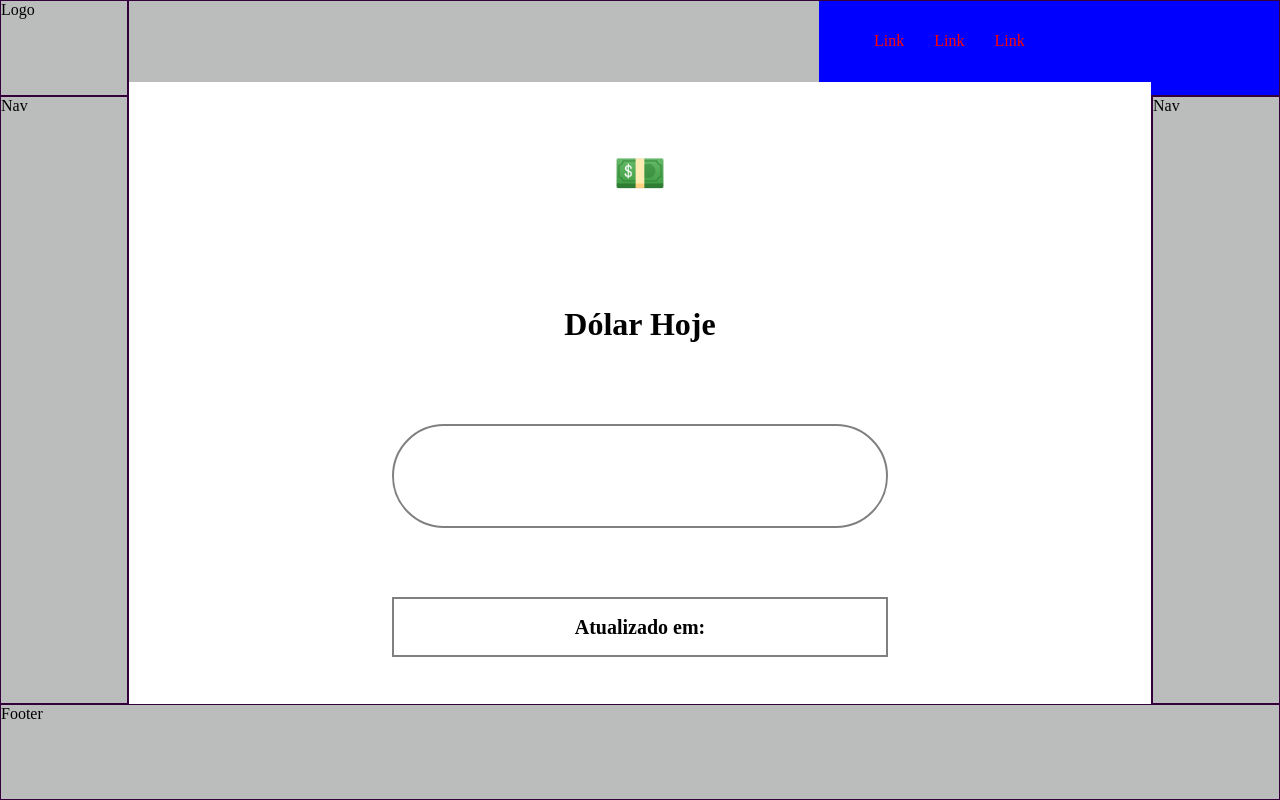
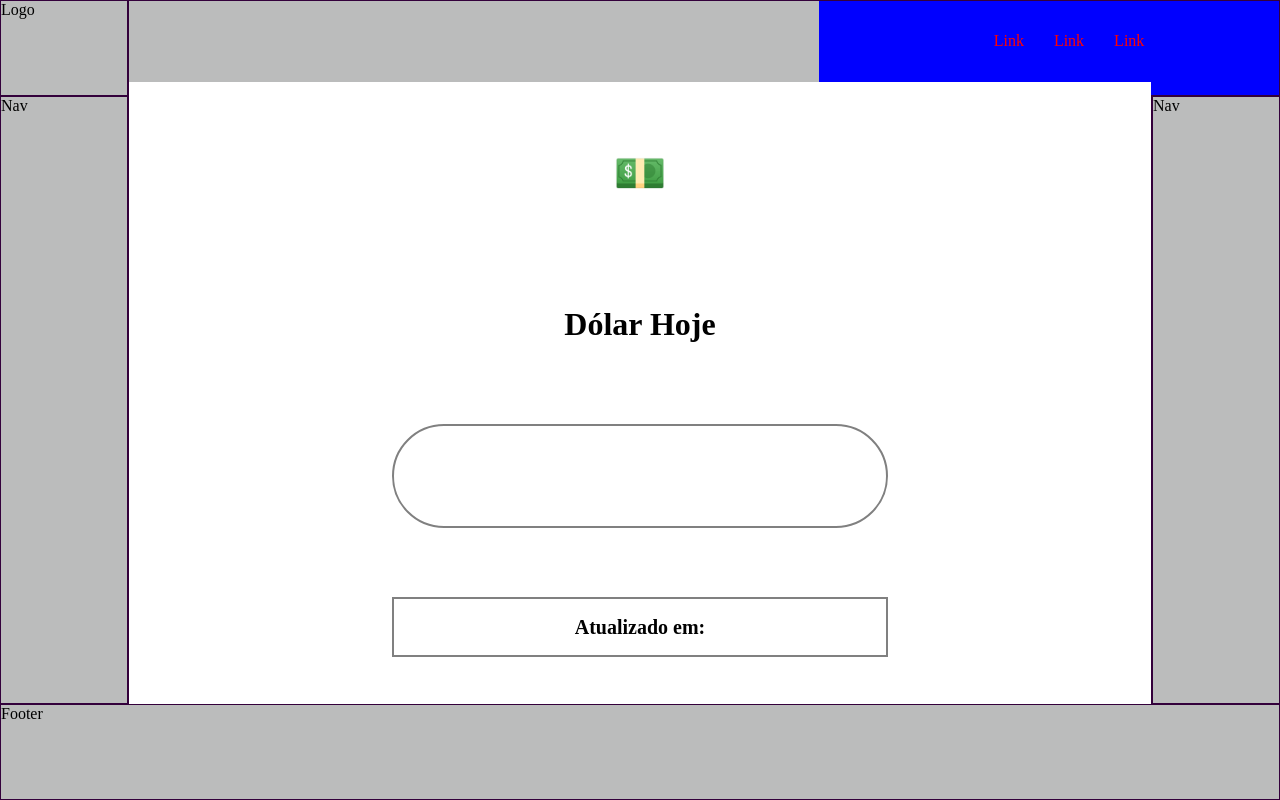
Before and after one commit to Rodrigo-Tibirica/DolarAtual.com, a React (Create React App) app: page / in a window 1280 px wide. Built offline with nearby package versions, Linux system fonts and the light colour scheme; no server answers.

Commit message:
LayoutAlfa

```diff
--- a/src/styles/css/App.css
+++ b/src/styles/css/App.css
@@ -17,7 +17,7 @@
   background: #bbbcbc;
   border: #33003b 1px solid;
   grid-column: 2/4;
-  justify-content: end;
+  justify-content: flex-end;
 }
 
 .app div.main {
--- a/src/styles/css/Header.css
+++ b/src/styles/css/Header.css
@@ -3,6 +3,8 @@ nav {
   background-color: blue;
   width: 40%;
   margin: 0;
+  justify-content: center;
+  padding: 0 auto;
 }
 
 nav ul {
--- a/src/styles/sass/App.scss
+++ b/src/styles/sass/App.scss
@@ -24,7 +24,7 @@ $aside-width: 10%;
         background: $default-bg-color;
         border: $default-border;
         grid-column: 2/4;
-        justify-content: end;
+        justify-content: flex-end;
     }
     div.main {
         background: $default-bg-color;
--- a/src/styles/sass/Header.scss
+++ b/src/styles/sass/Header.scss
@@ -3,6 +3,8 @@ nav {
     background-color: blue;
     width: 40%;
     margin: 0;
+    justify-content: center;
+    padding: 0 auto;
     ul {
         // color: red
         display: flex;
```
